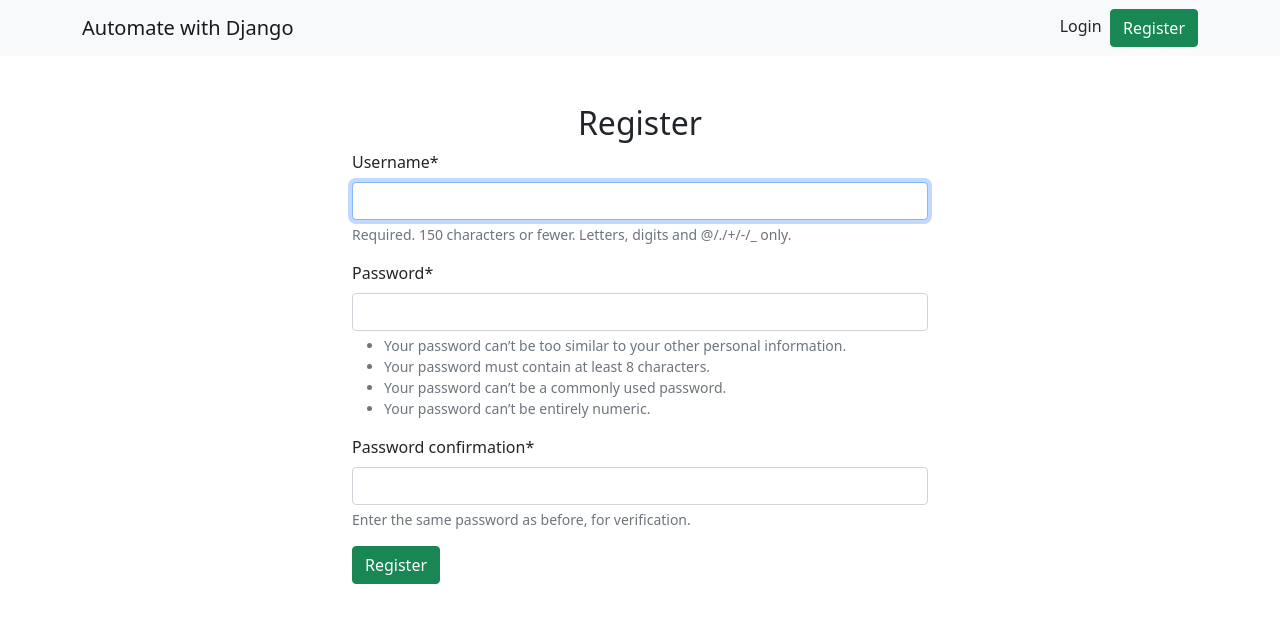
After one commit to pguleria52-devops/django-automation, a Django app: page /register/ in a window 1280 px wide. The commit adds this page. Shown: the top 623 px of the page. Run offline with Django 5.2, Linux system fonts and the light colour scheme; parts of the project's set-up code (start-up, migrations or seed data) failed here and were passed over; some libraries are stand-ins or nearby versions.

Commit message:
registration form made

```diff
--- /dev/null
+++ b/awd_main/forms.py
@@ -0,0 +1,7 @@
+from django.contrib.auth.forms import UserCreationForm
+from django.contrib.auth.models import User
+
+class RegistrationForm(UserCreationForm):
+    class meta:
+        model = User
+        fields = ('email', 'username', 'password1', 'password2')
--- a/awd_main/settings.py
+++ b/awd_main/settings.py
@@ -40,6 +40,8 @@ INSTALLED_APPS = [
     'django.contrib.staticfiles',
     'dataentry',
     'uploads',
+    'crispy_forms',
+    'crispy_bootstrap5',
 ]
 
 MIDDLEWARE = [
@@ -162,3 +164,6 @@ EMAIL_HOST_PASSWORD = config('EMAIL_HOST_PASSWORD')
 EMAIL_USE_TLS = True
 DEFAULT_FROM_EMAIL = 'Automated through Django <partikshitguleria@gmail.com>'
 DEFAULT_TO_EMAIL = 'partikshitg@gmail.com'
+
+
+CRISPY_TEMPLATE_PACK = 'bootstrap5'
--- a/awd_main/urls.py
+++ b/awd_main/urls.py
@@ -25,4 +25,5 @@ urlpatterns = [
     path('', views.home, name='home'),
     path('dataentry/', include('dataentry.urls')),
     path('celery-test/', views.celery_test),
+    path('register/',views.register, name='register'),
 ]+ static(settings.MEDIA_URL,document_root = settings.MEDIA_ROOT)
--- a/awd_main/views.py
+++ b/awd_main/views.py
@@ -1,6 +1,7 @@
 from django.shortcuts import render
 from django.http import HttpResponse
 from dataentry.tasks import celery_test_task
+from .forms import RegistrationForm
 
 def home(request):
     return render (request,'home.html')
@@ -9,3 +10,13 @@ def celery_test(request):
     #just executing a time consuming task
     celery_test_task.delay()
     return HttpResponse('<h3>Function executed successfully</h3>')
+
+def register(request):
+    if request.method == 'POST':
+        return
+    else:
+        form = RegistrationForm()
+        context = {
+            'form': form,
+        }
+    return render(request, 'register.html',context)
--- a/templates/base.html
+++ b/templates/base.html
@@ -22,7 +22,7 @@
     <a class="navbar-brand" href="#">Automate with Django</a>
     <div>
         <a href=""class="float-right text-decoration-none text-dark">Login</a>
-        &nbsp;<a href="" class="float-right btn btn-success">Register</a>
+        &nbsp;<a href="{% url 'register'%}" class="float-right btn btn-success">Register</a>
     </div>
   </div>
 </nav>
--- /dev/null
+++ b/templates/register.html
@@ -0,0 +1,13 @@
+{% extends 'base.html'%}
+
+{%block content%}
+{% load crispy_forms_tags%}
+
+<div class="container mt-5" style="max-width: 600px;">
+    <h2 class="text-center">Register</h2>
+    <form action="">
+        {{form | crispy}}
+        <input type="submit" value="Register" class="btn btn-success">
+    </form>
+</div>
+{%endblock%}
```
Also changed, not shown: 1 other file.
